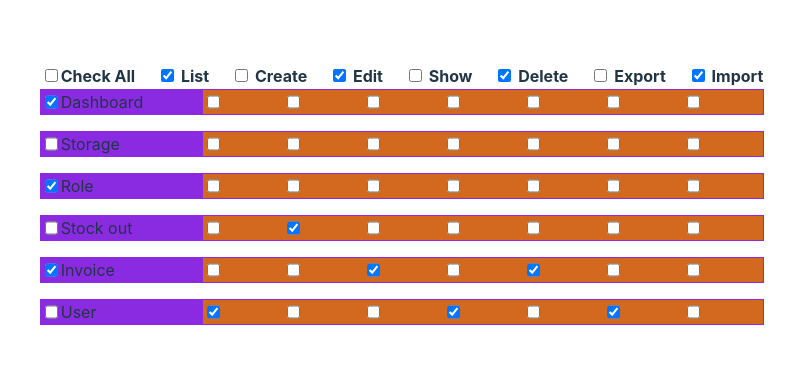
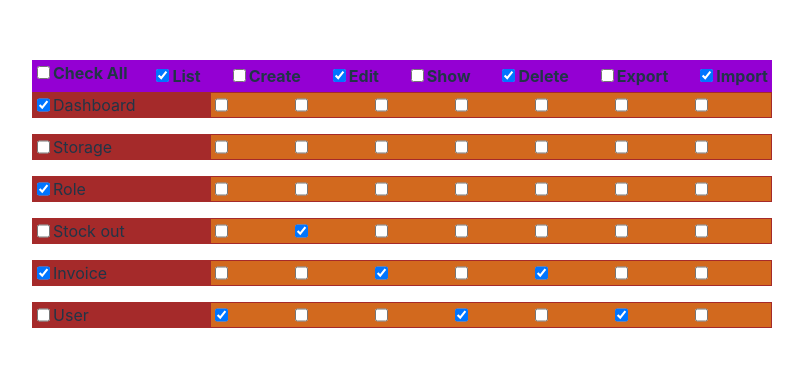
Before and after one commit to donishyar/2dArrayChallange, a React (Vite) app: page / in a window 1280 px wide. Shown: the part 206-572 px from the top of the page, without its empty margins (238-1041 px from the left). Built offline with nearby package versions, Linux system fonts and the light colour scheme.

Commit message:
side header

```diff
--- a/src/App.css
+++ b/src/App.css
@@ -89,3 +89,12 @@ tbody tr td {
   width: 80px;
   display: flex;
 }
+
+
+.header {
+  background-color: brown;
+}
+
+.main__header {
+  background-color: darkviolet;
+}
--- a/src/App.jsx
+++ b/src/App.jsx
@@ -1,296 +1,17 @@
 import "./App.css";
 import { useState, useEffect } from "react";
+import {headersList,permissionArray} from "./utils"
 
 
 
-let headersList = [
-  {
-    name: "List",
-    value : true
-  },
-  {
-    name: "Create",
-    value : false
-  },
-  {
-    name: "Edit",
-    value : true
-  },
-  {
-    name: "Show",
-    value : false
-  },
-  {
-    name: "Delete",
-    value : true
-  },
-  {
-    name: "Export",
-    value : false
-  },
-  {
-    name: "Import",
-    value : true
-  }
-];
+export default function Home() {
+  const [isChecked, setIsChecked] = useState(false);
+  const [permissionList, setPermissionList] = useState(permissionArray);
+  const [headerCheck, setHeaderCheck] = useState(permissionArray);
 
-export default function Home() {
-  const [MultiCheck, setMultiCheck] = useState(null);
-  const [isChecked, setIsChecked] = useState(false);
-  const [permissionList, setPermissionList] = useState ([
-    {
-      id: 0,
-      value: true,
-      name: "Dashboard",
-      permission_group: [
-        {
-          id: 0,
-          name: "list",
-          value: false,
-        },
-        {
-          id: 1,
-          name: "create",
-          value: false,
-        },
-        {
-          id: 2,
-          name: "edit",
-          value: false,
-        },
-        {
-          id: 3,
-          name: "show",
-          value: false,
-        },
-        {
-          id: 4,
-          name: "delete",
-          value: false,
-        },
-        {
-          id: 5,
-          name: "export",
-          value: false,
-        },
-        {
-          id: 6,
-          name: "import",
-          value: false,
-        },
-      ],
-    },
-    {
-      id: 1,
-      value: false,
-      name: "Storage",
-      permission_group: [
-        {
-          id: 0,
-          name: "list",
-          value: false,
-        },
-        {
-          id: 1,
-          name: "create",
-          value: false,
-        },
-        {
-          id: 2,
-          name: "edit",
-          value: false,
-        },
-        {
-          id: 3,
-          name: "show",
-          value: false,
-        },
-        {
-          id: 4,
-          name: "delete",
-          value: false,
-        },
-        {
-          id: 5,
-          name: "export",
-          value: false,
-        },
-        {
-          id: 6,
-          name: "import",
-          value: false,
-        },
-      ],
-    },
-    {
-      id: 2,
-      value: true,
-      name: "Role",
-      permission_group: [
-        {
-          id: 0,
-          name: "list",
-          value: false,
-        },
-        {
-          id: 1,
-          name: "create",
-          value: false,
-        },
-        {
-          id: 2,
-          name: "edit",
-          value: false,
-        },
-        {
-          id: 3,
-          name: "show",
-          value: false,
-        },
-        {
-          id: 4,
-          name: "delete",
-          value: false,
-        },
-        {
-          id: 5,
-          name: "export",
-          value: false,
-        },
-        {
-          id: 6,
-          name: "import",
-          value: false,
-        },
-      ],
-    },
-    {
-      id: 3,
-      value: false,
-      name: "Stock out",
-      permission_group: [
-        {
-          id: 0,
-          name: "list",
-          value: false,
-        },
-        {
-          id: 1,
-          name: "create",
-          value: true,
-        },
-        {
-          id: 2,
-          name: "edit",
-          value: false,
-        },
-        {
-          id: 3,
-          name: "show",
-          value: false,
-        },
-        {
-          id: 4,
-          name: "delete",
-          value: false,
-        },
-        {
-          id: 5,
-          name: "export",
-          value: false,
-        },
-        {
-          id: 6,
-          name: "import",
-          value: false,
-        },
-      ],
-    },
-    {
-      id: 4,
-      value: true,
-      name: "Invoice",
-      permission_group: [
-        {
-          id: 0,
-          name: "list",
-          value: false,
-        },
-        {
-          id: 1,
-          name: "create",
-          value: false,
-        },
-        {
-          id: 2,
-          name: "edit",
-          value: true,
-        },
-        {
-          id: 3,
-          name: "show",
-          value: false,
-        },
-        {
-          id: 4,
-          name: "delete",
-          value: true,
-        },
-        {
-          id: 5,
-          name: "export",
-          value: false,
-        },
-        {
-          id: 6,
-          name: "import",
-          value: false,
-        },
-      ],
-    },
-    {
-      id: 5,
-      value: false,
-      name: "User",
-      permission_group: [
-        {
-          id: 0,
-          name: "list",
-          value: true,
-        },
-        {
-          id: 1,
-          name: "create",
-          value: false,
-        },
-        {
-          id: 2,
-          name: "edit",
-          value: false,
-        },
-        {
-          id: 3,
-          name: "show",
-          value: true,
-        },
-        {
-          id: 4,
-          name: "delete",
-          value: false,
-        },
-        {
-          id: 5,
-          name: "export",
-          value: true,
-        },
-        {
-          id: 6,
-          name: "import",
-          value: false,
-        },
-      ],
-    },
-  ]);
+
+
+  // for single checkboxes
 
   const handleCheckBoxChange = (selfIndex, parentIndex) => {
     const updatedPermissionList = permissionList.map((permission) => {
@@ -317,8 +38,10 @@ export default function Home() {
   };
 
 
+
+  // for all checkboxes
+
   const functionMultiCheck = () => {
-    setMultiCheck(true);
     permissionList.forEach((permission) => {
       permission.value = true;
       permission.permission_group.forEach((permissionGroup) => {
@@ -329,28 +52,23 @@ export default function Home() {
 
     headersList.forEach((header_permission) => {
       header_permission.value = true;
-    })
+    });
   };
 
-
-
-
   const functionUnMultiCheck = () => {
-    setMultiCheck(false);
+    setIsChecked(false);
     permissionList.forEach((permission) => {
       permission.value = false;
       permission.permission_group.forEach((permissionGroup) => {
-        permissionGroup.value = false
+        permissionGroup.value = false;
         console.log(permissionGroup.value);
       });
     });
     headersList.forEach((header_permission) => {
       header_permission.value = false;
-      console.log("header "+header_permission.value)
-    })
+      console.log("header " + header_permission.value);
+    });
   };
-
-
 
   const handleCheckboxChange = (event) => {
     setIsChecked(event.target.checked);
@@ -363,22 +81,40 @@ export default function Home() {
 
 
 
+  // for header checkboxs
+
+const handleCheckHeaderBoxChange = (Index) => {
+  permissionArray.forEach((permission) => {
+    if(permission.id === Index){
+      permission.value = !permission.value
+      setHeaderCheck(permission);
+      if(permission.value){
+        permission.permission_group.forEach((permissionGroup) => {
+          permissionGroup.value = true;
+          console.log(permissionGroup.value);
+        });
+      }else{
+        permission.permission_group.forEach((permissionGroup) => {
+          permissionGroup.value = false;
+          console.log(permissionGroup.value);
+        });
+      }
+    }
+  })
+};
+
+
 
 
   useEffect(() => {
-    permissionList;
-    headersList;
-    MultiCheck;
-  });
+  }, [headerCheck,isChecked, permissionList]);
 
-  // function MultiCheck which change all values to true
-  // function CheckRow which change all values of same col to true
-  // function CheckTrue which checks all values if was true change to MultiCheck and the header of the column to null
+  // function for header
 
   return (
     <table>
       <thead>
-        <tr>
+        <tr className="main__header">
           <th>
             <input
               type="checkbox"
@@ -391,7 +127,14 @@ export default function Home() {
           {headersList.map((header) => {
             return (
               <th key={header.id}>
-                <input type="checkbox" defaultChecked={false} checked={header.value} /> {header.name}
+                <td>
+                  <input
+                    type="checkbox"
+                    defaultChecked={false}
+                    checked={header.value}
+                  />
+                  {header.name}
+                </td>
               </th>
             );
           })}
@@ -400,9 +143,15 @@ export default function Home() {
       <tbody>
         {permissionList.map((item) => {
           return (
-            <tr key={item.id}>
+            <tr key={item.id} className="header">
               <td>
-                <input type="checkbox"  defaultChecked={false} checked={item.value}/> {item.name}
+                <input
+                  type="checkbox"
+                  defaultChecked={false}
+                  checked={item.value}
+                  onChange={()=> {handleCheckHeaderBoxChange(item.id);}}
+                />
+                {item.name}
               </td>
               <td className="permissions">
                 {item.permission_group.map((permission) => {
@@ -412,8 +161,9 @@ export default function Home() {
                         type="checkbox"
                         defaultChecked={false}
                         checked={permission.value}
-                        onChange={() => {handleCheckBoxChange(permission.id, item.id)}}
-
+                        onChange={() => {
+                          handleCheckBoxChange(permission.id, item.id);
+                        }}
                       />
                     </div>
                   );
--- /dev/null
+++ b/src/utils.js
@@ -0,0 +1,295 @@
+let headersList = [
+    {
+      id: 0,
+      name: "List",
+      value: true,
+    },
+    {
+      id: 1,
+      name: "Create",
+      value: false,
+    },
+    {
+      id: 2,
+      name: "Edit",
+      value: true,
+    },
+    {
+      id: 3,
+      name: "Show",
+      value: false,
+    },
+    {
+      id: 4,
+      name: "Delete",
+      value: true,
+    },
+    {
+      id: 5,
+      name: "Export",
+      value: false,
+    },
+    {
+      id: 6,
+      name: "Import",
+      value: true,
+    },
+  ];
+
+  const permissionArray = [
+    {
+      id: 0,
+      value: true,
+      name: "Dashboard",
+      permission_group: [
+        {
+          id: 0,
+          name: "list",
+          value: false,
+        },
+        {
+          id: 1,
+          name: "create",
+          value: false,
+        },
+        {
+          id: 2,
+          name: "edit",
+          value: false,
+        },
+        {
+          id: 3,
+          name: "show",
+          value: false,
+        },
+        {
+          id: 4,
+          name: "delete",
+          value: false,
+        },
+        {
+          id: 5,
+          name: "export",
+          value: false,
+        },
+        {
+          id: 6,
+          name: "import",
+          value: false,
+        },
+      ],
+    },
+    {
+      id: 1,
+      value: false,
+      name: "Storage",
+      permission_group: [
+        {
+          id: 0,
+          name: "list",
+          value: false,
+        },
+        {
+          id: 1,
+          name: "create",
+          value: false,
+        },
+        {
+          id: 2,
+          name: "edit",
+          value: false,
+        },
+        {
+          id: 3,
+          name: "show",
+          value: false,
+        },
+        {
+          id: 4,
+          name: "delete",
+          value: false,
+        },
+        {
+          id: 5,
+          name: "export",
+          value: false,
+        },
+        {
+          id: 6,
+          name: "import",
+          value: false,
+        },
+      ],
+    },
+    {
+      id: 2,
+      value: true,
+      name: "Role",
+      permission_group: [
+        {
+          id: 0,
+          name: "list",
+          value: false,
+        },
+        {
+          id: 1,
+          name: "create",
+          value: false,
+        },
+        {
+          id: 2,
+          name: "edit",
+          value: false,
+        },
+        {
+          id: 3,
+          name: "show",
+          value: false,
+        },
+        {
+          id: 4,
+          name: "delete",
+          value: false,
+        },
+        {
+          id: 5,
+          name: "export",
+          value: false,
+        },
+        {
+          id: 6,
+          name: "import",
+          value: false,
+        },
+      ],
+    },
+    {
+      id: 3,
+      value: false,
+      name: "Stock out",
+      permission_group: [
+        {
+          id: 0,
+          name: "list",
+          value: false,
+        },
+        {
+          id: 1,
+          name: "create",
+          value: true,
+        },
+        {
+          id: 2,
+          name: "edit",
+          value: false,
+        },
+        {
+          id: 3,
+          name: "show",
+          value: false,
+        },
+        {
+          id: 4,
+          name: "delete",
+          value: false,
+        },
+        {
+          id: 5,
+          name: "export",
+          value: false,
+        },
+        {
+          id: 6,
+          name: "import",
+          value: false,
+        },
+      ],
+    },
+    {
+      id: 4,
+      value: true,
+      name: "Invoice",
+      permission_group: [
+        {
+          id: 0,
+          name: "list",
+          value: false,
+        },
+        {
+          id: 1,
+          name: "create",
+          value: false,
+        },
+        {
+          id: 2,
+          name: "edit",
+          value: true,
+        },
+        {
+          id: 3,
+          name: "show",
+          value: false,
+        },
+        {
+          id: 4,
+          name: "delete",
+          value: true,
+        },
+        {
+          id: 5,
+          name: "export",
+          value: false,
+        },
+        {
+          id: 6,
+          name: "import",
+          value: false,
+        },
+      ],
+    },
+    {
+      id: 5,
+      value: false,
+      name: "User",
+      permission_group: [
+        {
+          id: 0,
+          name: "list",
+          value: true,
+        },
+        {
+          id: 1,
+          name: "create",
+          value: false,
+        },
+        {
+          id: 2,
+          name: "edit",
+          value: false,
+        },
+        {
+          id: 3,
+          name: "show",
+          value: true,
+        },
+        {
+          id: 4,
+          name: "delete",
+          value: false,
+        },
+        {
+          id: 5,
+          name: "export",
+          value: true,
+        },
+        {
+          id: 6,
+          name: "import",
+          value: false,
+        },
+      ],
+    },
+  ];
+
+
+   export {headersList,permissionArray}
```
